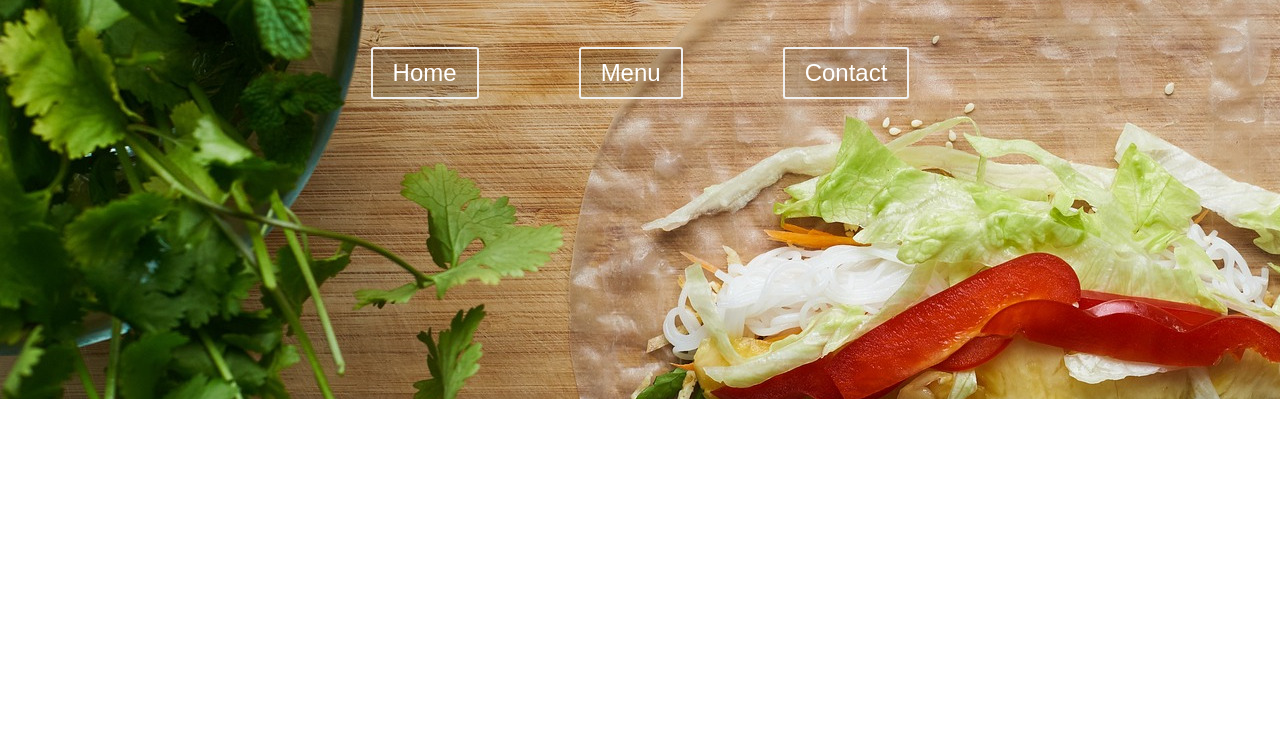
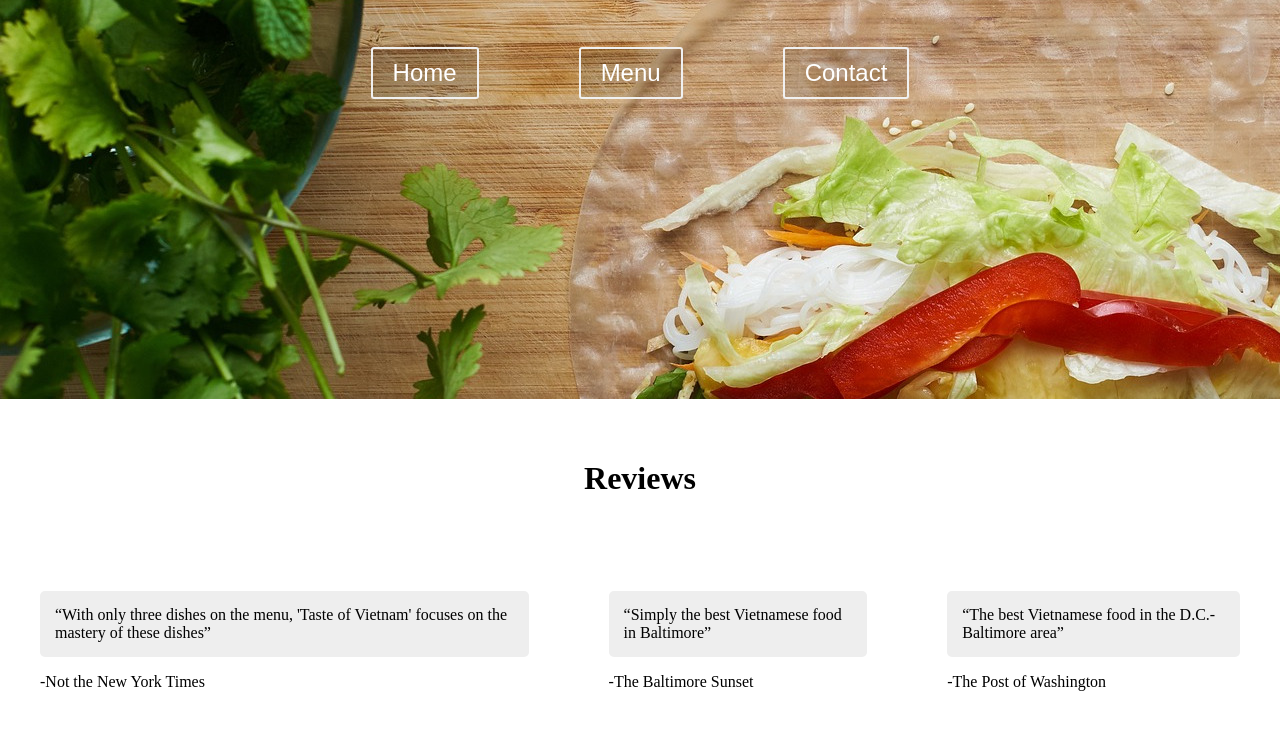
Before and after one commit to nathansquan/TOP-restaurant-page, a website built with webpack: page dist/index.html in a window 1280 px wide. Shown: the part 304-1034 px from the top of the page. Before the commit the page ends 800 px from the top, so only its background shows below. Built offline with nearby package versions, Linux system fonts and the light colour scheme.

Commit message:
refactor home page to use Home class

```diff
--- a/src/components/firstLoad.js
+++ b/src/components/firstLoad.js
@@ -1,7 +1,8 @@
-import loadHome from "../home/home.js";
+import Home from "../home/home";
 
 function firstLoad() {
-    loadHome();
+    const home = new Home;
+    home.loadHome();
 }
 
 export default firstLoad;
--- /dev/null
+++ b/src/components/review.js
@@ -0,0 +1,24 @@
+class Review {
+    constructor(publication, quote) {
+        this.publication = publication;
+        this.quote = quote;
+    }
+
+    loadReview() {
+        const figure = document.createElement("figure");
+        const blockquote = document.createElement("blockquote");
+        const quote = document.createElement("p");
+        quote.textContent = `${this.quote}`;
+
+        const pub = document.createElement("figcaption");
+        pub.textContent = `${this.publication}`;
+
+        figure.appendChild(blockquote);
+        figure.appendChild(pub);
+        blockquote.appendChild(quote);
+
+        return figure;
+    }
+}
+
+export default Review;
--- a/src/css/style.css
+++ b/src/css/style.css
@@ -16,6 +16,35 @@ body {
 
 .banner > .tagLine {
     font-size: 1.5em;
+}
+
+.reviewH1 {
+    padding-top: 40px;
+    text-align: center;
+}
+.reviews {
+    display: flex;
+    justify-content: space-evenly;
+    padding-top: 40px;
+    padding-bottom: 100px;
+}
+
+blockquote {
+    margin: 0;
+}
+
+blockquote p {
+    padding: 15px;
+    background: #eee;
+    border-radius: 5px;
+}
+
+blockquote p::before {
+    content: '\201C';
+}
+
+blockquote p::after {
+    content: '\201D';
 }
 
 /* Tab styling */
--- a/src/home/home.js
+++ b/src/home/home.js
@@ -1,9 +1,49 @@
 import { createBanner } from "../components/createBanner.js";
+import Review from "../components/review.js";
 
-function loadHome() {
-    const content = document.getElementById("content");
+class Home {
+    #reviews = [
+        {
+            publication: "-Not the New York Times",
+            quote: "With only three dishes on the menu, 'Taste of Vietnam' focuses on the mastery of these dishes"
+        },
+        {
+            publication: "-The Baltimore Sunset",
+            quote: "Simply the best Vietnamese food in Baltimore"
+        },
+        {
+            publication: "-The Post of Washington",
+            quote: "The best Vietnamese food in the D.C.-Baltimore area"
+        },
+    ]
 
-    content.appendChild(createBanner());
+    constructor() {
+        this.reviews = this.#reviews;
+    }
+
+    loadHome() {
+        const content = document.getElementById("content");
+        content.appendChild(createBanner());
+
+        const reviewH1 = document.createElement("h1");
+        reviewH1.classList.add("reviewH1");
+        reviewH1.textContent = "Reviews";
+        content.appendChild(reviewH1);
+
+        const reviewDiv = document.createElement("div");
+        reviewDiv.classList.add("reviews");
+
+
+        this.reviews.forEach(review => {
+            const reviewQuote = new Review(
+                review.publication,
+                review.quote
+            );
+            reviewDiv.appendChild(reviewQuote.loadReview());
+        });
+
+        content.appendChild(reviewDiv);
+    }
 }
 
-export default loadHome;
+export default Home;
--- a/src/index.js
+++ b/src/index.js
@@ -1,6 +1,6 @@
 import firstLoad from './components/firstLoad.js';
 import './css/style.css';
-import loadHome from './home/home.js';
+import Home from './home/home.js';
 import Menu from './menu/menu.js';
 import Contact from './contact/contact.js';
 
@@ -15,7 +15,8 @@ function clickHandlerTab(e) {
 
     switch (e.target.className) {
         case 'homeBtn': {
-            loadHome();
+            const home = new Home;
+            home.loadHome();
             const btns = document.querySelectorAll(".tabBar > button");
             btns.forEach(btn => btn.addEventListener("click", clickHandlerTab));
             break;
```
